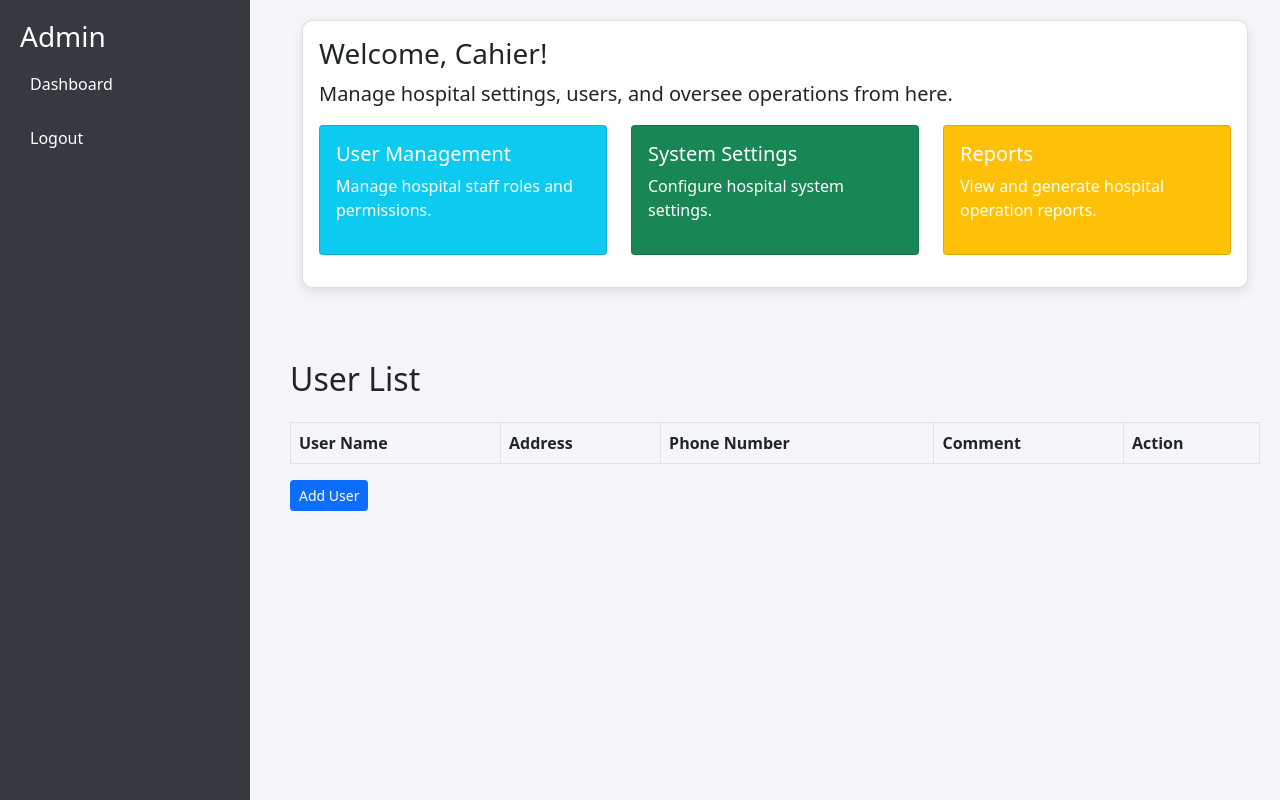
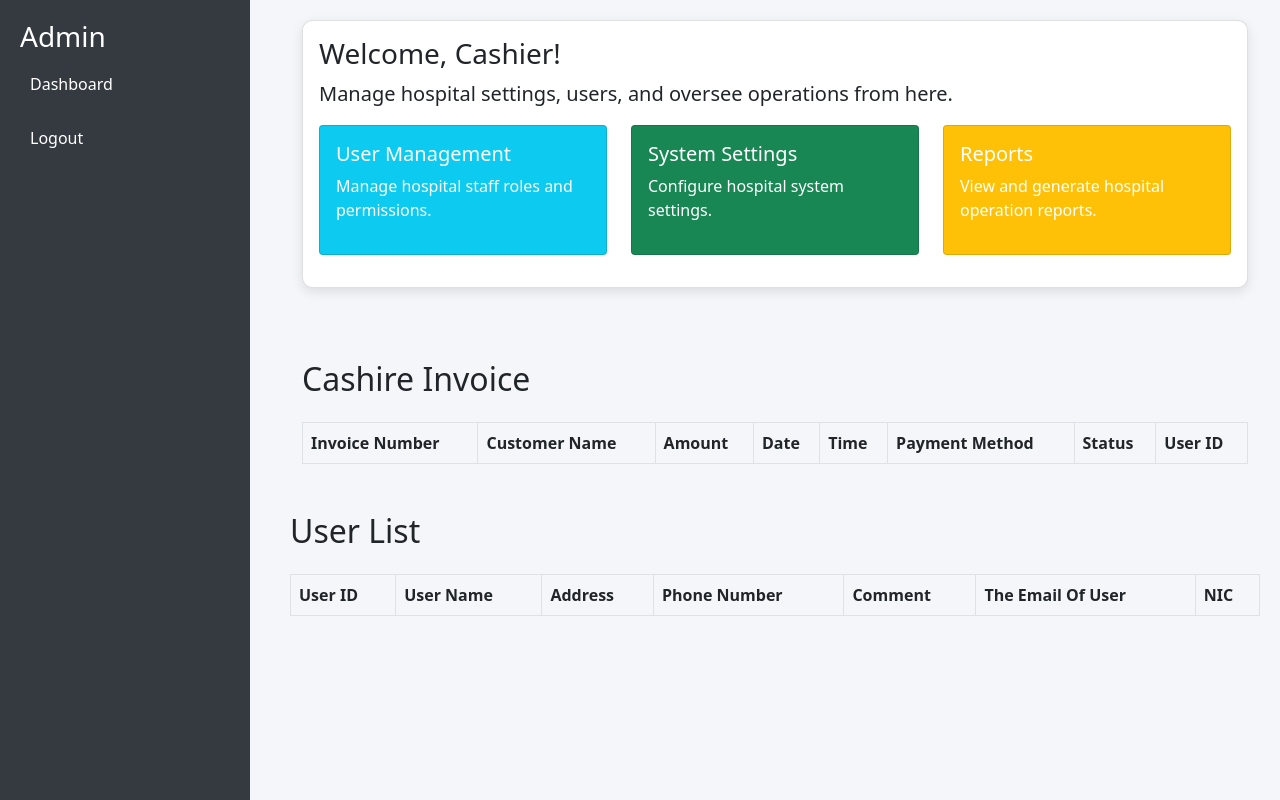
Before and after one commit to Hiroshan01/Hospital_Management_POS_System, a Flask app: page /cashier in a window 1280 px wide. Run offline with Flask 3, Linux system fonts and the light colour scheme; data that the repository does not hold is empty; some libraries are stand-ins or nearby versions.

Commit message:
cashier pannel connect with databsae amd also show using table

```diff
--- a/app.py
+++ b/app.py
@@ -4,6 +4,8 @@ from models import user_data #model file in user_data.py
 from typing import Any
 from models import items
 from models.items import get_items
+from models.cashier.cashier import app, get_cashier_invoices
+
 
 
 
@@ -74,10 +76,18 @@ def admin_dashboard():
 def user_dashboard():
      users = user_data.get_users()
      return render_template('user_dashbord.html', users=users)
+#--------------------------Cashier----------------------------------------------------------#
 
 @app.route('/cashier')
 def cashier_dashboard():
-    return render_template('cahier_dashbord.html')
+    invoices = get_cashier_invoices()
+
+    users = user_data.get_users()
+    return render_template('cahier_dashbord.html',invoices=invoices,users=users)
+
+#-----------------------Cashier End---------------------------------------------------------#
+
+
 
 # SuperAdmin Dashboard Route
 @app.route('/superadmin_db_details')
@@ -112,12 +122,13 @@ def add_stock():
         cost = request.form['cost']
         price = request.form['Selling_price']
         quantity = request.form['quantity']
+        expire_date=request.form['expire_date']
 
         cur = mysql.connection.cursor()
         cur.execute("""
-            INSERT INTO stock (item_uuid, item_code, invoice_number, item, time, date, cost, price, quantity)
-            VALUES (UUID(), %s, %s, %s, %s, %s, %s, %s, %s)""",
-            (item_code, invoice_number, item_name, time, date, cost, price, quantity))
+            INSERT INTO stock (item_uuid, item_code, invoice_number, item, time, date, cost, price, quantity,expire_date)
+            VALUES (UUID(), %s, %s, %s, %s, %s, %s, %s, %s,%s )""",
+            (item_code, invoice_number, item_name, time, date, cost, price, quantity,expire_date))
         mysql.connection.commit()
         cur.close()
         return redirect(url_for('add_stock_form'))
@@ -190,13 +201,15 @@ def add_user_route():
        user_name = request.form['user_name']
        address = request.form['address']
        phone_no = request.form['phone_no']
+       email=request.form['email']
+       nic=request.form['nic']
        comment = request.form.get('comment', '')
 
        cur= cur = mysql.connection.cursor()
        cur.execute("""
-            INSERT INTO users_data (user_name, address, phone_no, comment)
-              VALUES (%s, %s, %s, %s)
-    """, (user_name, address, phone_no, comment))
+            INSERT INTO users_data (user_name, address, phone_no,email,nic, comment)
+              VALUES (%s, %s, %s, %s,%s,%s)
+    """, (user_name, address, phone_no,email,nic, comment))
        mysql.connection.commit()
        cur.close()
 
@@ -334,5 +347,10 @@ def delete_item_DB(uuid):
 
 
 
+
+
+
+
+
 if __name__ == '__main__':
     app.run(debug=True)
--- /dev/null
+++ b/models/cashier/cashier.py
@@ -0,0 +1,18 @@
+from flask import Flask, current_app
+from flask_mysqldb import MySQL
+
+# Initialize Flask and MySQL
+app = Flask(__name__)
+app.config.from_object('config.Config')  # Load configuration
+mysql = MySQL(app)
+
+def get_cashier_invoices():
+    try:
+        cur = mysql.connection.cursor()
+        cur.execute("SELECT * FROM cashier_invoices")
+        rows = cur.fetchall()
+        cur.close()
+        return rows
+    except Exception as e:
+        current_app.logger.error(f"Error fetching invoices: {e}")
+        return []
--- a/templates/admin_dsahbord1.html
+++ b/templates/admin_dsahbord1.html
@@ -195,6 +195,7 @@
                                 <th>Cost</th>
                                 <th> Selling Price</th>
                                 <th>Quantity</th>
+                                <th>Expire date</th>
 
                             </tr>
                         </thead>
@@ -209,7 +210,8 @@
                                 <td>{{ item[5] }}</td> <!-- date -->
                                 <td>{{ item[6] }}</td> <!-- cost -->
                                 <td>{{ item[7] }}</td> <!-- price -->
-                                <td>{{ item[8] }}</td> <!-- quantity -->
+                                <td>{{ item[8] }}</td>
+                                <td>{{ item[9] }}</td> <!-- quantity -->
 
                             </tr>
                             {% endfor %}
--- a/templates/cahier_dashbord.html
+++ b/templates/cahier_dashbord.html
@@ -58,7 +58,7 @@
                 <div class="col-md-12">
                     <div class="card card-custom mb-4">
                         <div class="card-body">
-                            <h3>Welcome, Cahier!</h3>
+                            <h3>Welcome, Cashier!</h3>
                             <p class="lead">Manage hospital settings, users, and oversee operations from here.</p>
                             <div class="row">
                                 <div class="col-md-4">
@@ -90,43 +90,69 @@
                     </div>
                 </div>
             </div>
-        </div>
-
-            <h2 class="mt-5 mb-4">User List</h2>
+            <h2 class="mt-5 mb-4">Cashire Invoice</h2>
             <table class="table table-striped table-bordered table-hover">
                 <thead class="thead-light">
                     <tr>
+                        <th>Invoice Number</th>
+                        <th>Customer Name</th>
+                        <th>Amount</th>
+                        <th>Date</th>
+                        <th>Time</th>
+                        <th>Payment Method</th>
+                        <th>Status</th>
+                        <th>User ID</th>
+                    </tr>
+                </thead>
+                <tbody>
+                    {% for invoice in invoices %}
+                        <tr>
+                            <td>{{ invoice[1] }}</td>
+                            <td>{{ invoice[2] }}</td>
+                            <td>{{ invoice[3] }}</td>
+                            <td>{{ invoice[4] }}</td>
+                            <td>{{ invoice[5] }}</td>
+                            <td>{{ invoice[6] }}</td>
+                            <td>{{ invoice[7] }}</td>
+                            <td>{{ invoice[8] }}</td>
+                        </tr>
+                    {% endfor %}
+                </tbody>
+            </table>
+        </div>
+        <h2 class="mt-5 mb-4">User List</h2>
+            <table class="table table-striped table-bordered table-hover">
+                <thead class="thead-light">
+                    <tr>
+                        <th>User ID</th>
                         <th>User Name</th>
                         <th>Address</th>
                         <th>Phone Number</th>
                         <th>Comment</th>
-                        <th>Action</th>
+                        <th>The Email Of User</th>
+                        <th>NIC</th>
 
                     </tr>
                 </thead>
                 <tbody>
                     {% for user in users %}
                     <tr>
-                        <td>{{ user[1] }}</td> <!-- user_name -->
-                        <td>{{ user[2] }}</td> <!-- address -->
-                        <td>{{ user[3] }}</td> <!-- phone_no -->
-                        <td>{{ user[4] }}</td> <!-- comment -->
-                        <td>
-                            <a href="{{ url_for('update_user', id=user[0]) }}" class="btn btn-primary btn-sm">Edit Users</a>
-                        </td>
+                        <td>{{ user[0] }}</td>
+                        <td>{{ user[1] }}</td>
+                        <td>{{ user[2] }}</td>
+                        <td>{{ user[3] }}</td>
+                        <td>{{ user[4] }}</td>
+                        <td>{{ user[7] }}</td>
+                        <td>{{ user[8] }}</td>
+
                     </tr>
 
                     {% endfor %}
                 </tbody>
+            </table>
 
+    </div>
 
-            </table>
-            <a href="{{ url_for('add_user_form') }}" class="btn btn-primary btn-sm">Add User</a>
-
-
-
-
-        </div>
 
     <script src="https://code.jquery.com/jquery-3.5.1.slim.min.js"></script>
     <script src="https://cdn.jsdelivr.net/npm/@popperjs/core@2.9.2/dist/umd/popper.min.js"></script>
--- a/templates/stock/add_stock.html
+++ b/templates/stock/add_stock.html
@@ -63,6 +63,10 @@
                         <label for="quantity">Quantity</label>
                         <input type="text" class="form-control" id="quantity" name="quantity" required>
                     </div>
+                    <div class="form-group">
+                        <label for="date">Expire Date</label>
+                        <input type="date" class="form-control" id="date" name="expire_date" required>
+                    </div>
                     <button type="submit" class="btn btn-custom btn-block">Add Stock</button>
                     {% if session.role == 'SuperAdmin' %}
                     <a href="{{ url_for('superadmin_dashboard1') }}" class="btn btn-secondary">Move Dashboard</a>
```
Also changed, not shown: templates/base.html (+4 -4 lines), templates/superadmin_dashboard.html (+12 -3 lines), templates/user/add_user.html (+8 -0 lines), models/cashier/__init__.py (added), static/img/hospital.png (added), 1 other file.
